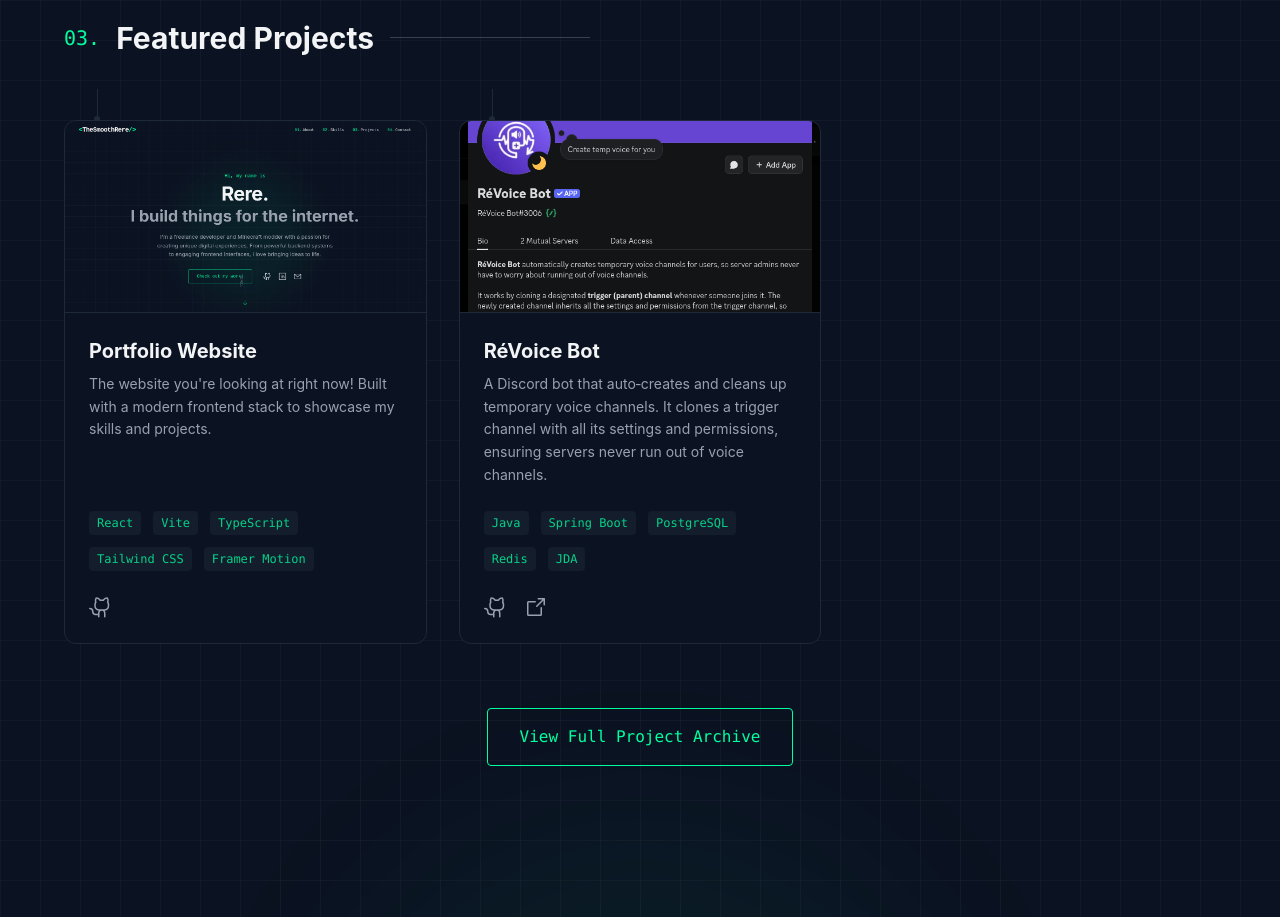
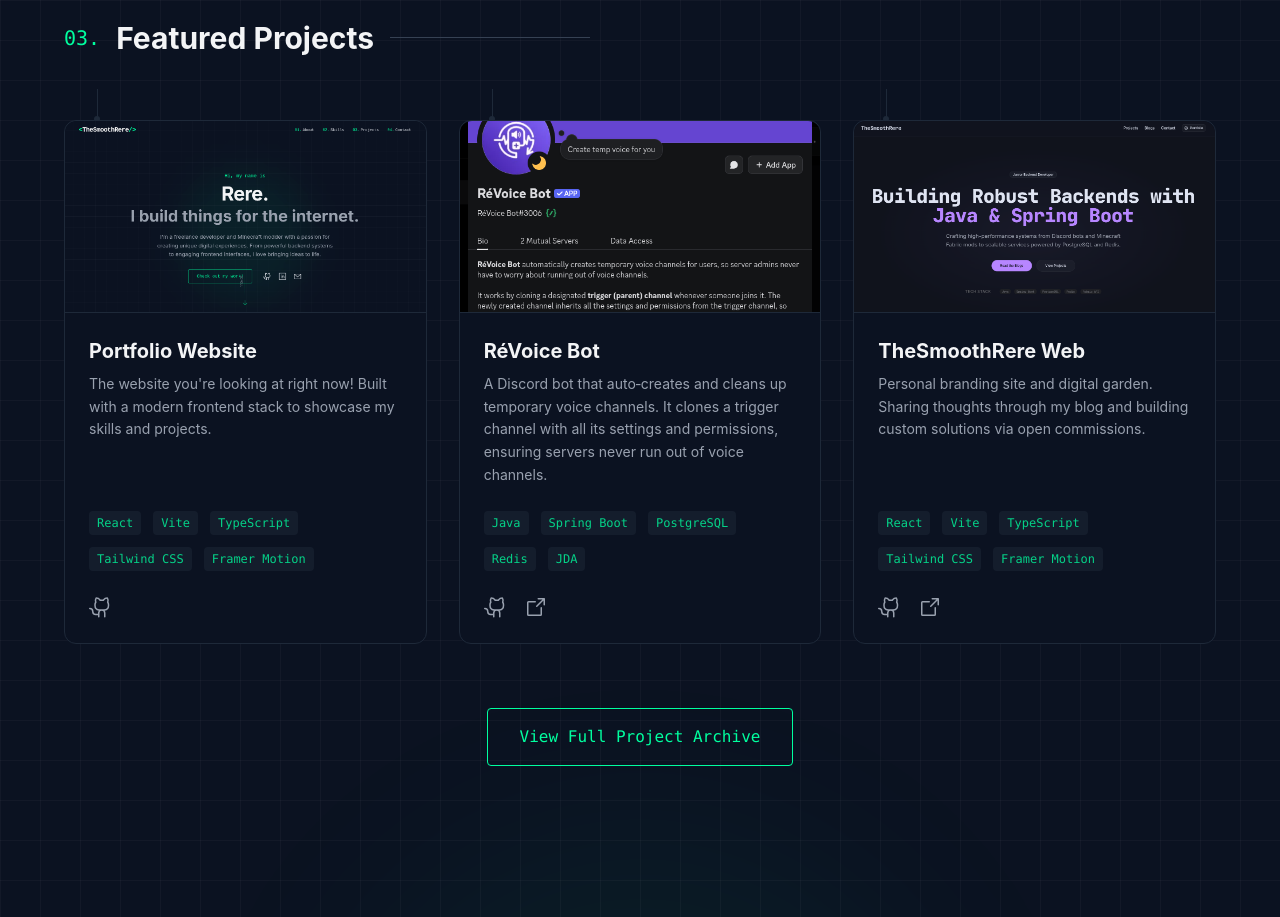
Before and after one commit to TheSmoothRere/Portfolio, a React (Vite) app: page / in a window 1280 px wide. Shown: the part 2560-3477 px from the top of the page. Built offline with nearby package versions, Linux system fonts and the light colour scheme.

Commit message:
feat: add TheSmoothRere Web project to the projects list

```diff
--- a/src/components/Projects.tsx
+++ b/src/components/Projects.tsx
@@ -2,24 +2,36 @@ import {motion} from "motion/react";
 import {GithubLogoIcon, ArrowSquareOutIcon, FolderIcon} from "@phosphor-icons/react";
 import portfolioThumbnail from "@/assets/projects/portfolio-hero.png"
 import discordBotThumbnail from "@/assets/projects/discord-bot.png"
+import thesmoothrereWebThumbnail from "@/assets/projects/thesmoothrere-web.png"
 
 const PROJECTS = [
   {
     title: "Portfolio Website",
-        description: "The website you're looking at right now! Built with a modern frontend stack to showcase my skills and projects.",
+    description:
+      "The website you're looking at right now! Built with a modern frontend stack to showcase my skills and projects.",
     tech: ["React", "Vite", "TypeScript", "Tailwind CSS", "Framer Motion"],
     github: "https://github.com/TheSmoothRere",
     image: portfolioThumbnail,
-        demo: undefined
+    demo: undefined,
   },
   {
     title: "RéVoice Bot",
-        description: "A Discord bot that auto‑creates and cleans up temporary voice channels. It clones a trigger channel with all its settings and permissions, ensuring servers never run out of voice channels.",
+    description:
+      "A Discord bot that auto‑creates and cleans up temporary voice channels. It clones a trigger channel with all its settings and permissions, ensuring servers never run out of voice channels.",
     tech: ["Java", "Spring Boot", "PostgreSQL", "Redis", "JDA"],
     github: "https://github.com/TheSmoothRere/ReVoice-Bot",
     image: discordBotThumbnail,
-        demo: "https://discord.com/oauth2/authorize?client_id=1477302506361979041"
-    }
+    demo: "https://discord.com/oauth2/authorize?client_id=1477302506361979041",
+  },
+  {
+    title: "TheSmoothRere Web",
+    description:
+      "Personal branding site and digital garden. Sharing thoughts through my blog and building custom solutions via open commissions.",
+    tech: ["React", "Vite", "TypeScript", "Tailwind CSS", "Framer Motion"],
+    github: "https://github.com/TheSmoothRere/TheSmoothRere-Web",
+    image: thesmoothrereWebThumbnail,
+    demo: "https://thesmoothrere-web.thesmoothrere.workers.dev",
+  },
 ];
 
 export default function Projects() {
```
Also changed, not shown: src/assets/projects/thesmoothrere-web.png (added). Lines whose indentation alone changed are shown as unchanged.
